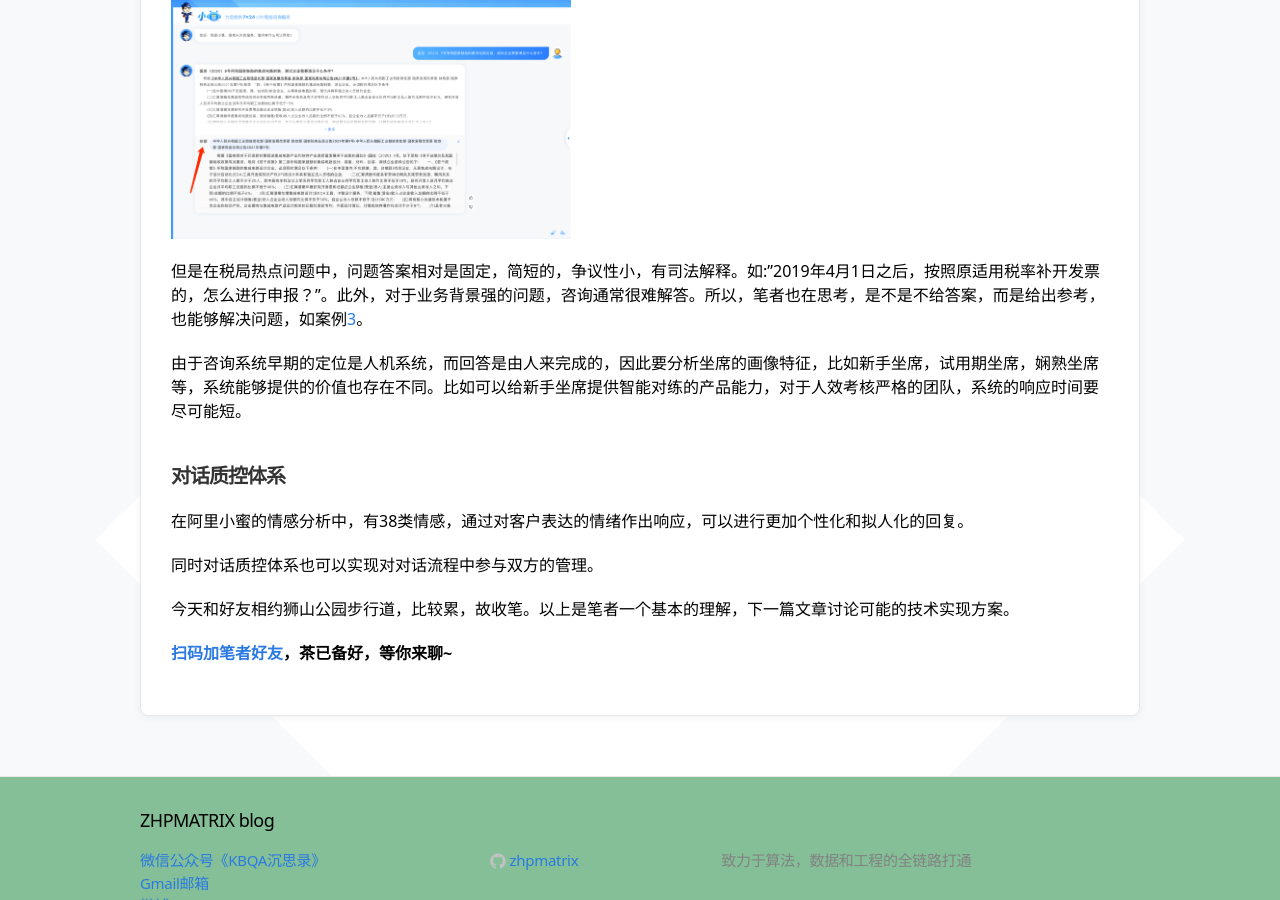
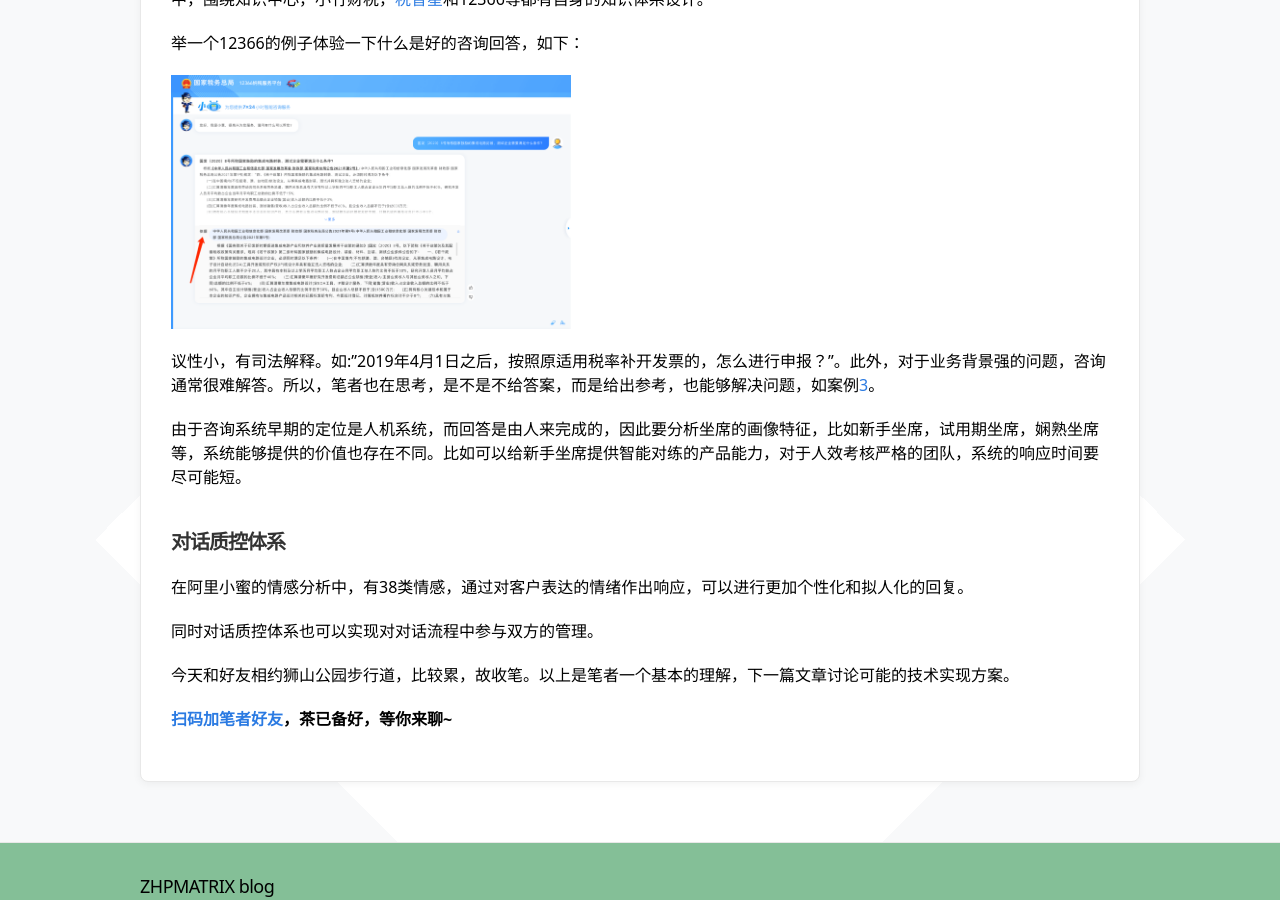
Before and after one commit to zhpmatrix/zhpmatrix.github.io, a Jekyll site: the page built from _posts/2025-04-20-taskbot-start.md, in a window 1280 px wide and 900 px high, scrolled down 1782 px. Built offline with Jekyll 4.4.1, drawn with Linux system fonts in a browser that asks for light colours; our own code applies the rules of GitHub Pages for plain Markdown files; comment, search, counter and statistics services are not loaded; some of the changed text lies outside the part shown.

Commit message:
add new blog.

```diff
--- a/_posts/2025-04-20-taskbot-start.md
+++ b/_posts/2025-04-20-taskbot-start.md
@@ -6,6 +13,7 @@ date: 2025-04-19 19:16:00
 mermaid: true
 tags: [对话系统, LLM]
 ---
+
 
 财税咨询作为一个垂直行业的咨询服务，致力于为财税从业者提供高价值服务。友商包括小竹财税，[大账房](https://youwenai.com/),[杭州孚嘉科技](https://www.wolai.com/7PS3h7Rr98YLPseS2Sg3kj),[chatx](https://www.chatax.cn/index.html)等，在过去的一段时间，四大也做了较多的工作。
 
@@ -46,8 +54,7 @@ tags: [对话系统, LLM]
 
 <img src="https://github.com/zhpmatrix/zhpmatrix.github.io/blob/master/images/12366.png?raw=true" width="400" align="center"/>
 
-
-但是在税局热点问题中，问题答案相对是固定，简短的，争议性小，有司法解释。如:"2019年4月1日之后，按照原适用税率补开发票的，怎么进行申报？"。此外，对于业务背景强的问题，咨询通常很难解答。所以，笔者也在思考，是不是不给答案，而是给出参考，也能够解决问题，如案例[3](https://www.xzcs2022.com/cswd/7331.html)。
+议性小，有司法解释。如:"2019年4月1日之后，按照原适用税率补开发票的，怎么进行申报？"。此外，对于业务背景强的问题，咨询通常很难解答。所以，笔者也在思考，是不是不给答案，而是给出参考，也能够解决问题，如案例[3](https://www.xzcs2022.com/cswd/7331.html)。
 
 由于咨询系统早期的定位是人机系统，而回答是由人来完成的，因此要分析坐席的画像特征，比如新手坐席，试用期坐席，娴熟坐席等，系统能够提供的价值也存在不同。比如可以给新手坐席提供智能对练的产品能力，对于人效考核严格的团队，系统的响应时间要尽可能短。
 
```
Also changed, not shown: other parts of _posts/2025-04-20-taskbot-start.md (+7 -0 lines).
